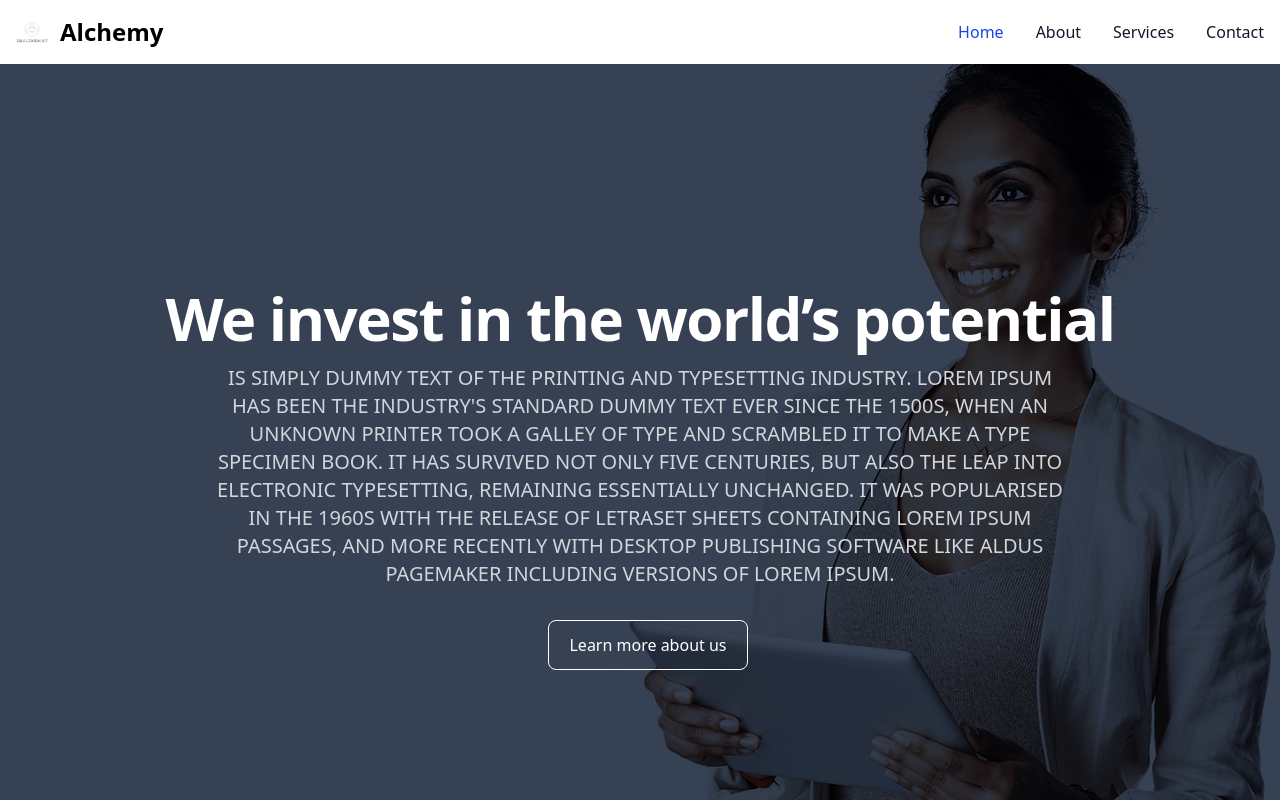
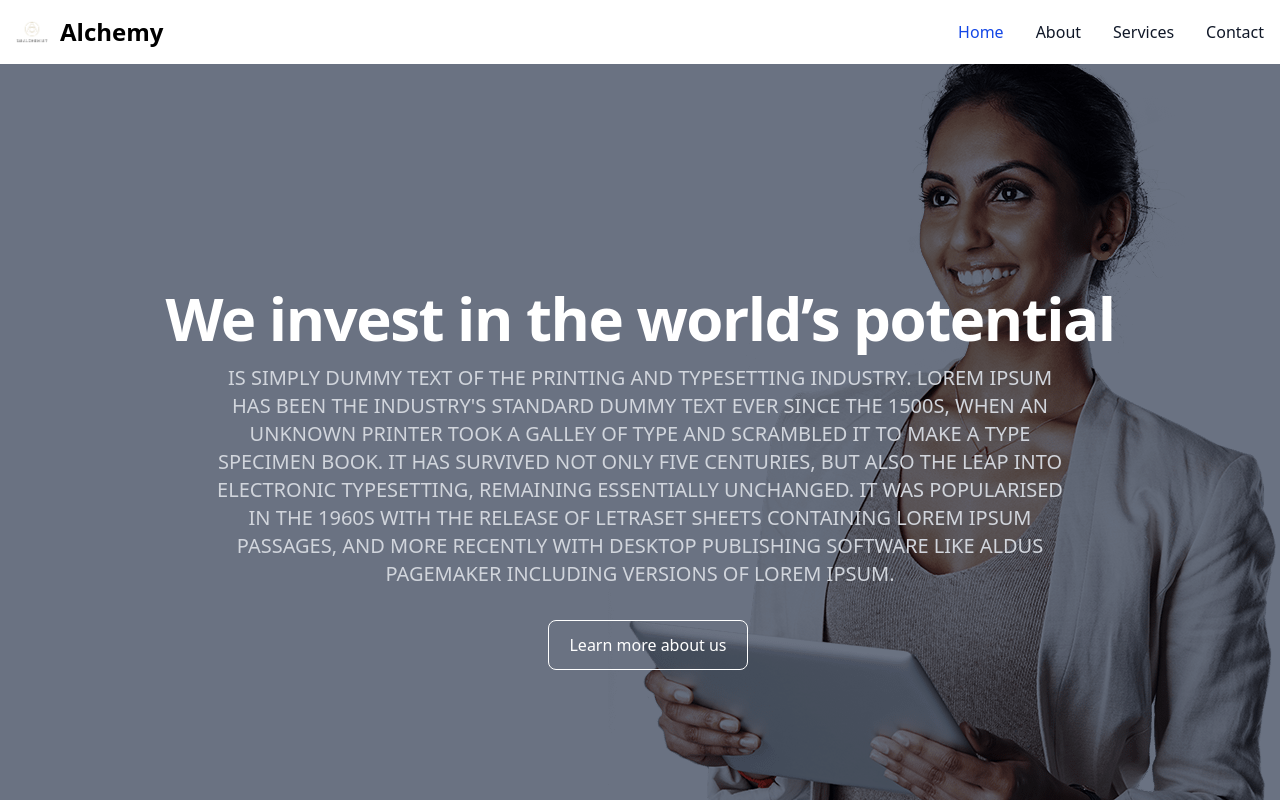
Before and after one commit to redchristian20/dp-chartam-project, a React (Vite) app in the folder my-project/: page / in a window 1280 px wide. Shown: the top 800 px of the page. Built offline with nearby package versions, Linux system fonts and the light colour scheme.

Commit message:
Update Hero.jsx

```diff
--- a/my-project/src/components/Hero/Hero.jsx
+++ b/my-project/src/components/Hero/Hero.jsx
@@ -3,7 +3,7 @@ import React from 'react'
 const Hero = () => {
   return (
     <div>
-        <section class="bg-right bg-no-repeat bg-[url('/img/girlwipad.png')] bg-gray-700 bg-blend-multiply">
+        <section class="bg-right bg-no-repeat bg-[url('/img/girlwipad.png')] bg-gray-500 bg-blend-multiply">
             <div class="px-4 mx-auto max-w-screen-xl text-center py-24 lg:py-56">
                 <h1 class="mb-4 text-4xl font-extrabold tracking-tight leading-none text-white md:text-5xl lg:text-6xl">We invest in the world’s potential</h1>
                 <p class="mb-8 text-lg font-normal text-gray-300 lg:text-xl sm:px-16 lg:px-48">
```
